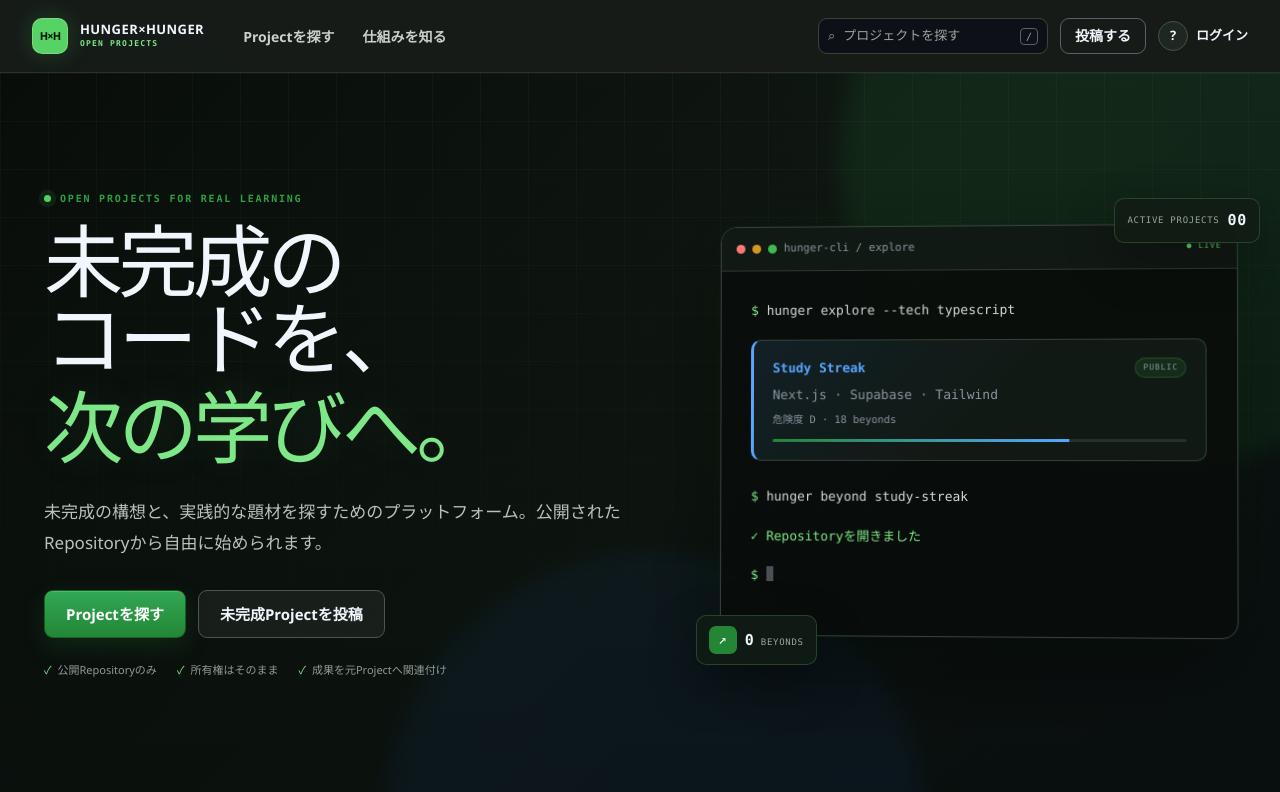
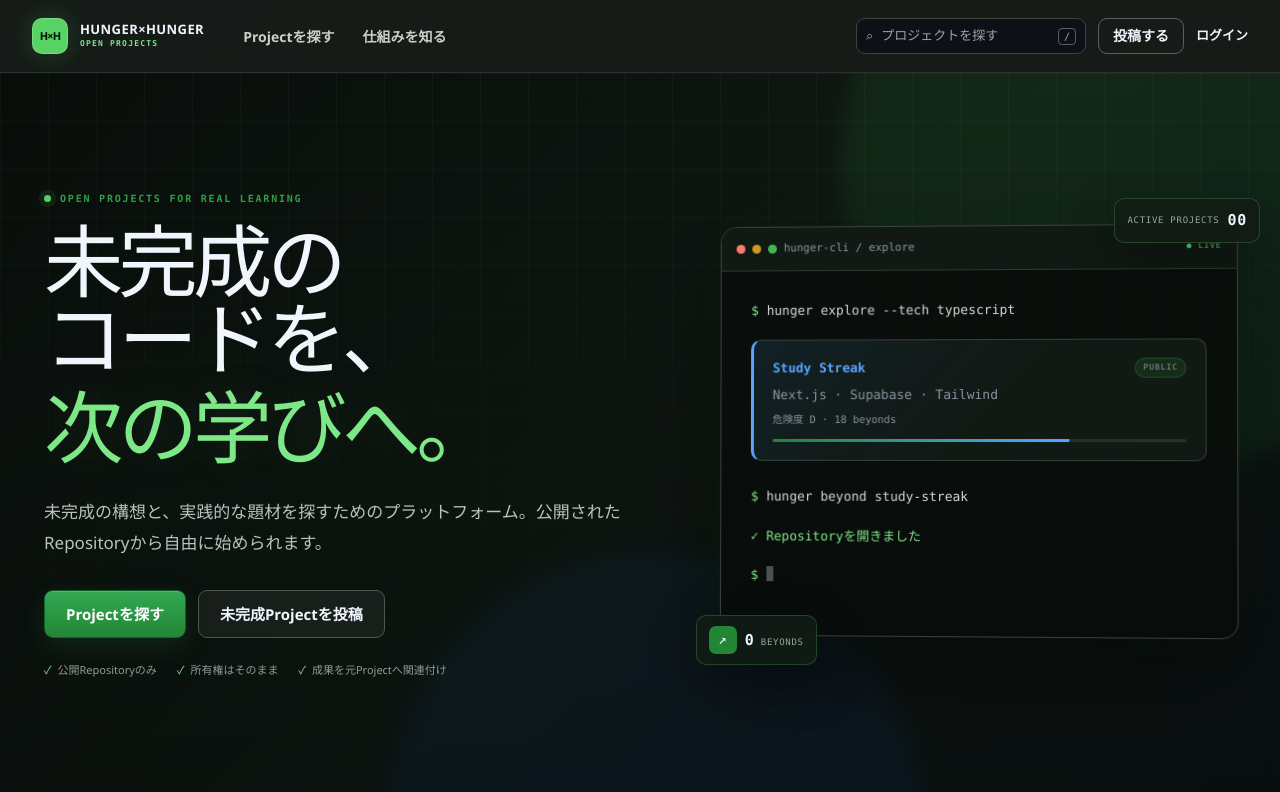
Before and after one commit to 0802hackathon/HUNGER-HUNGER, a Next.js app: page / in a window 1280 px wide. Shown: the top 792 px of the page. Built offline with nearby package versions, Linux system fonts and the light colour scheme; no server answers; the database is empty; a web font is replaced by a local one.

Commit message:
fix: delete login button [?]

```diff
--- a/components/site-header.tsx
+++ b/components/site-header.tsx
@@ -83,9 +83,6 @@ export function SiteHeader() {
             className="avatar-link"
             href={displayName ? "/dashboard" : "/login"}
           >
-            <span className="avatar" aria-hidden="true">
-              {(displayName ?? "?").slice(0, 1).toUpperCase()}
-            </span>
             <span className="desktop-only">{displayName ?? "ログイン"}</span>
           </Link>
         </div>
```
